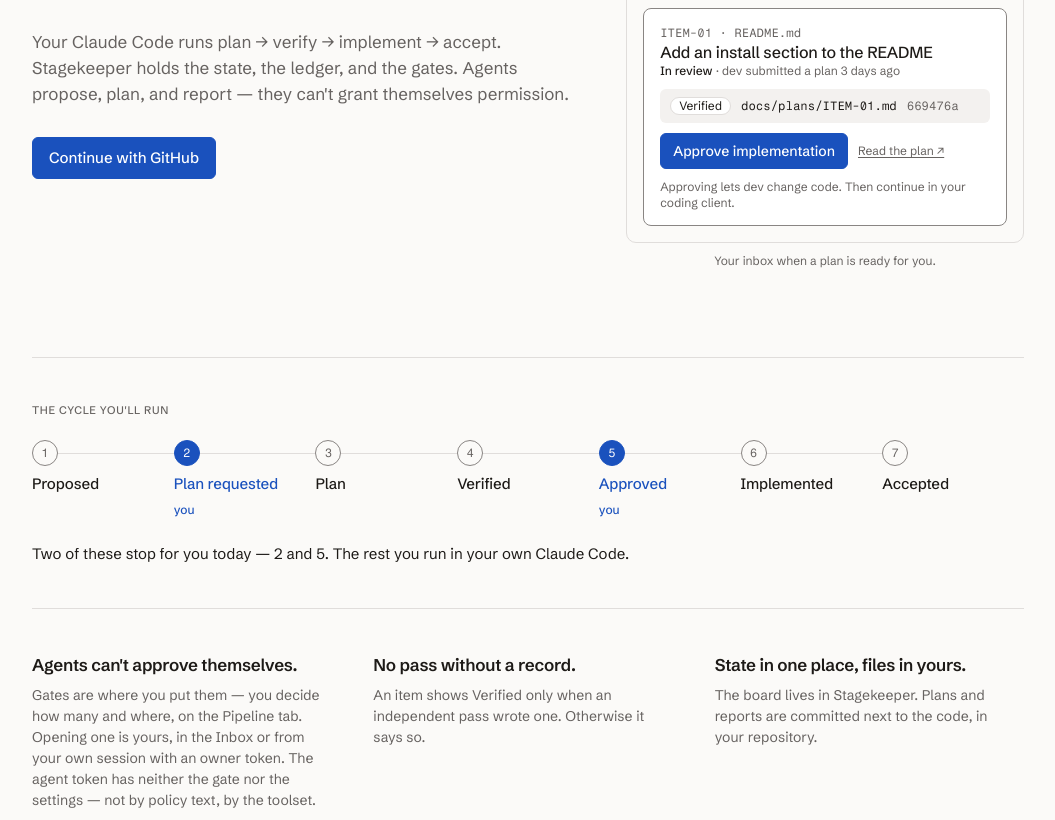
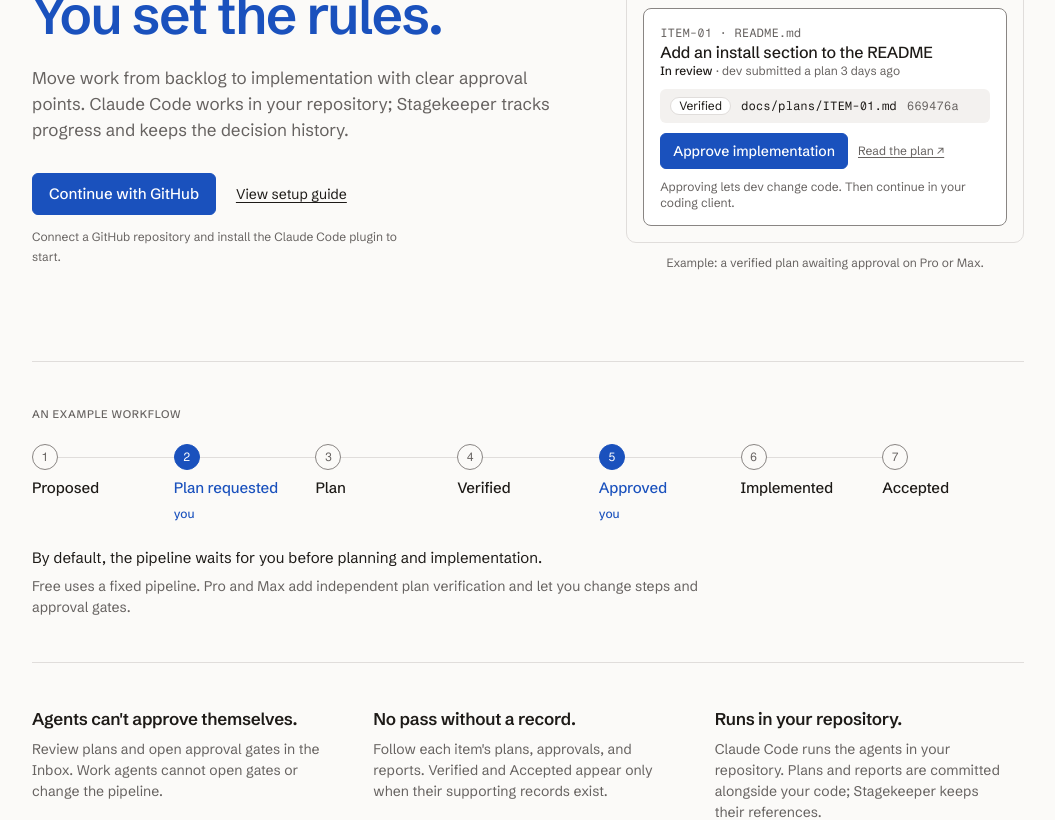
Before and after one commit to Sangeok/stagekeeper, a Next.js app: page / in a window 1280 px wide. Shown: the part 240-1060 px from the top of the page, without its empty margins (112-1167 px from the left). Built offline with nearby package versions, Linux system fonts and the light colour scheme; no server answers.

Commit message:
Clarify landing value, workflow scope, and setup path

```diff
--- a/src/fsd/pages/landing/model/landing-copy.ts
+++ b/src/fsd/pages/landing/model/landing-copy.ts
@@ -3,7 +3,7 @@ export const HEADLINE = { agents: "Your agents build.", you: "You set the rules.
 export const LANDING_TITLE = "Stagekeeper — Automate Claude Code with approval gates";
 
 export const LANDING_DESCRIPTION =
-  "Your Claude Code runs plan → verify → implement → accept. Gates are where you put them, and nothing passes without a record.";
+  "Manage your Claude Code workflow with approval gates, progress tracking, and records linked to your repository.";
 
 export const LANDING_INTRO =
-  "Your Claude Code runs plan → verify → implement → accept. Stagekeeper holds the state, the ledger, and the gates. Agents propose, plan, and report — they can't grant themselves permission.";
+  "Move work from backlog to implementation with clear approval points. Claude Code works in your repository; Stagekeeper tracks progress and keeps the decision history.";
--- a/src/fsd/pages/landing/ui/landing-page.tsx
+++ b/src/fsd/pages/landing/ui/landing-page.tsx
@@ -26,15 +26,15 @@ const CYCLE: { n: number; label: string; you?: true }[] = [
 const FACTS = [
   {
     title: "Agents can't approve themselves.",
-    body: "Gates are where you put them — you decide how many and where, on the Pipeline tab. Opening one is yours, in the Inbox or from your own session with an owner token. The agent token has neither the gate nor the settings — not by policy text, by the toolset.",
+    body: "Review plans and open approval gates in the Inbox. Work agents cannot open gates or change the pipeline.",
   },
   {
     title: "No pass without a record.",
-    body: "An item shows Verified only when an independent pass wrote one. Otherwise it says so.",
+    body: "Follow each item's plans, approvals, and reports. Verified and Accepted appear only when their supporting records exist.",
   },
   {
-    title: "State in one place, files in yours.",
-    body: "The board lives in Stagekeeper. Plans and reports are committed next to the code, in your repository.",
+    title: "Runs in your repository.",
+    body: "Claude Code runs the agents in your repository. Plans and reports are committed alongside your code; Stagekeeper keeps their references.",
   },
 ];
 
@@ -66,6 +66,7 @@ export function LandingPage({ signedIn, signInAction }: { signedIn: boolean; sig
       <main className="mx-auto w-full max-w-[1040px] px-4 pb-[72px] md:px-6">
         <section className="grid items-start gap-10 py-16 md:grid-cols-[minmax(0,1.15fr)_minmax(0,0.85fr)] md:gap-14 md:py-[88px]">
           <div>
+            <p className="mb-4 text-sm font-medium text-quiet">Approval gates for Claude Code</p>
             <h1 className="text-[clamp(34px,4.2vw,54px)] leading-[1.02] font-semibold tracking-[-0.03em] text-balance">
               {HEADLINE.agents}
               <br />
@@ -74,7 +75,7 @@ export function LandingPage({ signedIn, signInAction }: { signedIn: boolean; sig
             <p className="mt-[22px] max-w-[52ch] text-[17px] leading-[26px] text-quiet">
               {LANDING_INTRO}
             </p>
-            <div className="mt-[30px]">
+            <div className="mt-[30px] flex flex-wrap items-center gap-x-5 gap-y-3">
               {signedIn ? (
                 <ButtonLink variant="mine" href={projectsPath()} className="px-4 py-[9px] text-[15px] leading-[22px]">
                   Open projects
@@ -86,16 +87,20 @@ export function LandingPage({ signedIn, signInAction }: { signedIn: boolean; sig
                   </button>
                 </form>
               )}
+              <Link href={docsPath("getting-started")} className="text-sm underline underline-offset-[3px]">
+                View setup guide
+              </Link>
             </div>
+            <p className="mt-3 max-w-[52ch] text-xs leading-5 text-quiet">Connect a GitHub repository and install the Claude Code plugin to start.</p>
           </div>
           <div className="min-w-0">
             <InboxDemo />
-            <p className="mt-2.5 text-center text-xs text-quiet">Your inbox when a plan is ready for you.</p>
+            <p className="mt-2.5 text-center text-xs leading-5 text-quiet">Example: a verified plan awaiting approval on Pro or Max.</p>
           </div>
         </section>
 
         <section className="border-t border-rule py-11">
-          <h2 className="mb-[22px] text-[11px] font-medium uppercase leading-4 tracking-[0.06em] text-quiet">The cycle you&apos;ll run</h2>
+          <h2 className="mb-[22px] text-[11px] font-medium uppercase leading-4 tracking-[0.06em] text-quiet">An example workflow</h2>
           <ol className="grid gap-3.5 md:grid-cols-7 md:gap-0">
             {CYCLE.map((step) => (
               <li
@@ -119,7 +124,8 @@ export function LandingPage({ signedIn, signInAction }: { signedIn: boolean; sig
               </li>
             ))}
           </ol>
-          <p className="mt-[26px] text-[15px]">Two of these stop for you today — 2 and 5. The rest you run in your own Claude Code.</p>
+          <p className="mt-[26px] text-[15px]">By default, the pipeline waits for you before planning and implementation.</p>
+          <p className="mt-2 max-w-[80ch] text-sm leading-[21px] text-quiet">Free uses a fixed pipeline. Pro and Max add independent plan verification and let you change steps and approval gates.</p>
         </section>
 
         <section className="grid gap-7 border-t border-rule pt-11 md:grid-cols-3 md:gap-8">
```
Also changed, not shown: 3 other files (tests, documents, lock files or other folders).
